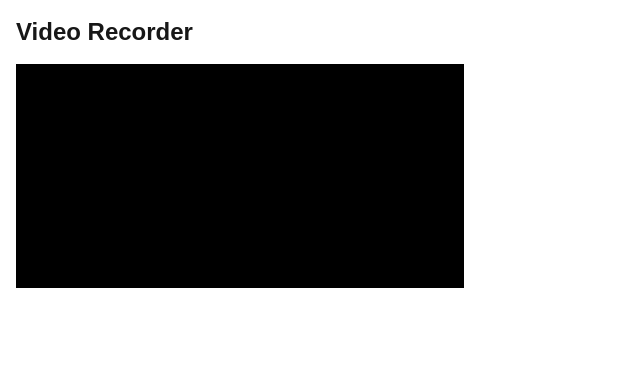
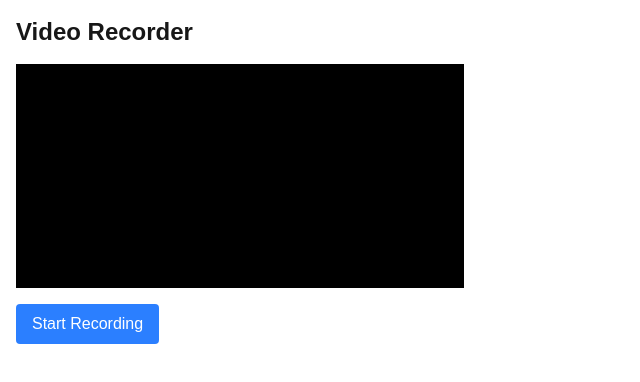
Before and after one commit to HEELSahil/electron-video-recording, a Next.js app: page / in a window 1280 px wide. Shown: the top 382 px of the page, without its empty margins (0-640 px from the left). Built offline with nearby package versions, Linux system fonts and the light colour scheme; no server answers.

Commit message:
Add Webcam Recording With Start/Stop Controls

```diff
--- a/app/page.js
+++ b/app/page.js
@@ -1,8 +1,11 @@
 "use client";
-import { useRef, useEffect } from "react";
+import { useState, useRef, useEffect } from "react";
 
 export default function RecordPage() {
   const videoRef = useRef(null);
+  const [mediaRecorder, setMediaRecorder] = useState(null);
+  const [recordedChunks, setRecordedChunks] = useState([]);
+  const [isRecording, setIsRecording] = useState(false);
 
   useEffect(() => {
     // Request access to webcam
@@ -21,6 +24,42 @@ export default function RecordPage() {
       });
   }, []);
 
+  const handleStartRecording = () => {
+    // Check if the video element and its stream are available
+    if (!videoRef.current || !videoRef.current.srcObject) return;
+    const stream = videoRef.current.srcObject;
+    const recorder = new MediaRecorder(stream, {
+      mimeType: "video/webm; codecs=vp9", // or "video/webm; codecs=vp8"
+    });
+
+    // Event listener to collect recorded data chunks
+    recorder.ondataavailable = (event) => {
+      if (event.data.size > 0) {
+        setRecordedChunks((prev) => [...prev, event.data]);
+      }
+    };
+
+    // Event listener that fires when recording stops
+    recorder.onstop = () => {
+      // Create a Blob from recorded chunks
+      const blob = new Blob(recordedChunks, { type: "video/webm" });
+      const url = URL.createObjectURL(blob);
+    };
+
+    recorder.start();
+    setMediaRecorder(recorder); // Save the recorder instance in state for later control
+    setRecordedChunks([]); // Clear any previous recorded chunks
+    setIsRecording(true);
+  };
+
+  const handleStopRecording = () => {
+    // Stop the recording if the MediaRecorder instance exists
+    if (mediaRecorder) {
+      mediaRecorder.stop();
+      setIsRecording(false);
+    }
+  };
+
   return (
     <div className="p-4">
       <h1 className="text-2xl font-bold mb-4">Video Recorder</h1>
@@ -32,6 +71,26 @@ export default function RecordPage() {
         muted
         className="w-full max-w-md bg-black"
       ></video>
+
+      {/* Record/Stop Buttons */}
+      <div className="my-4">
+        {!isRecording && (
+          <button
+            onClick={handleStartRecording}
+            className="px-4 py-2 bg-blue-500 text-white rounded mr-2 cursor-pointer"
+          >
+            Start Recording
+          </button>
+        )}
+        {isRecording && (
+          <button
+            onClick={handleStopRecording}
+            className="px-4 py-2 bg-red-500 text-white rounded cursor-pointer"
+          >
+            Stop Recording
+          </button>
+        )}
+      </div>
     </div>
   );
 }
```
